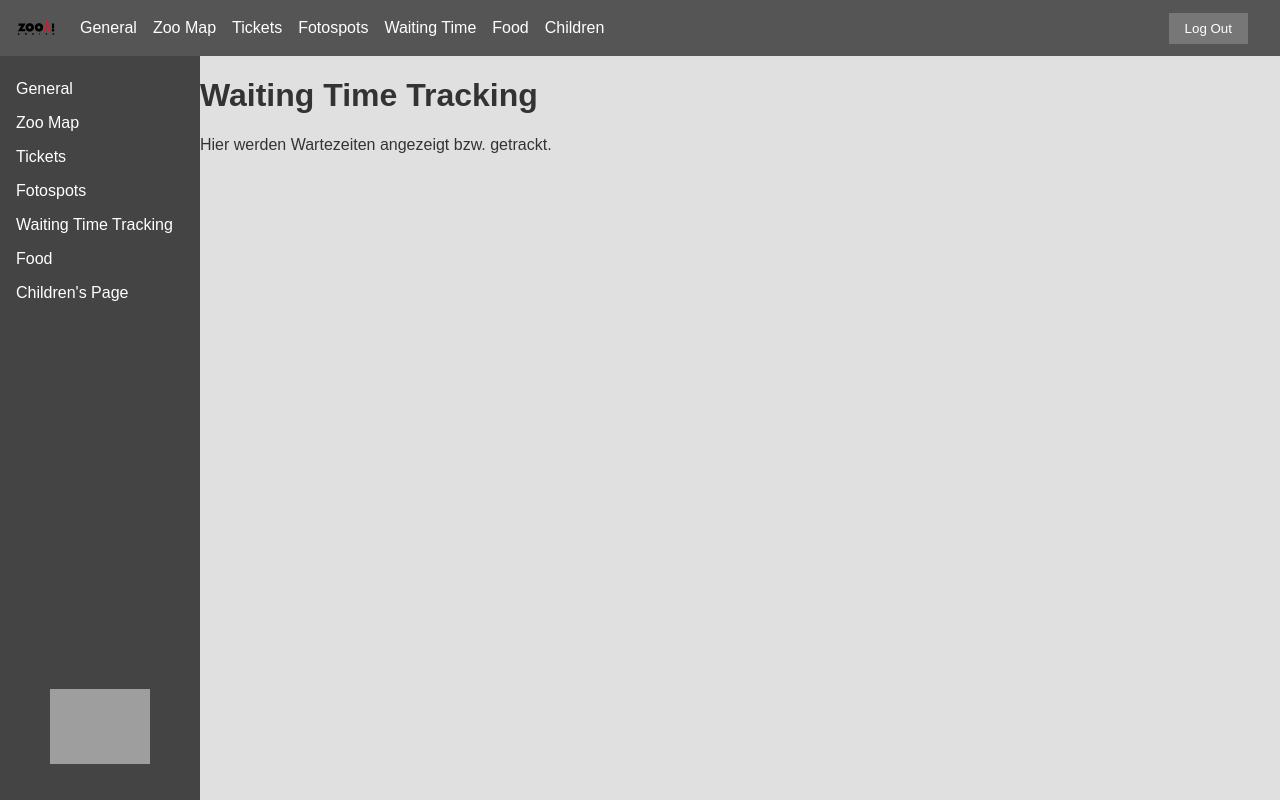
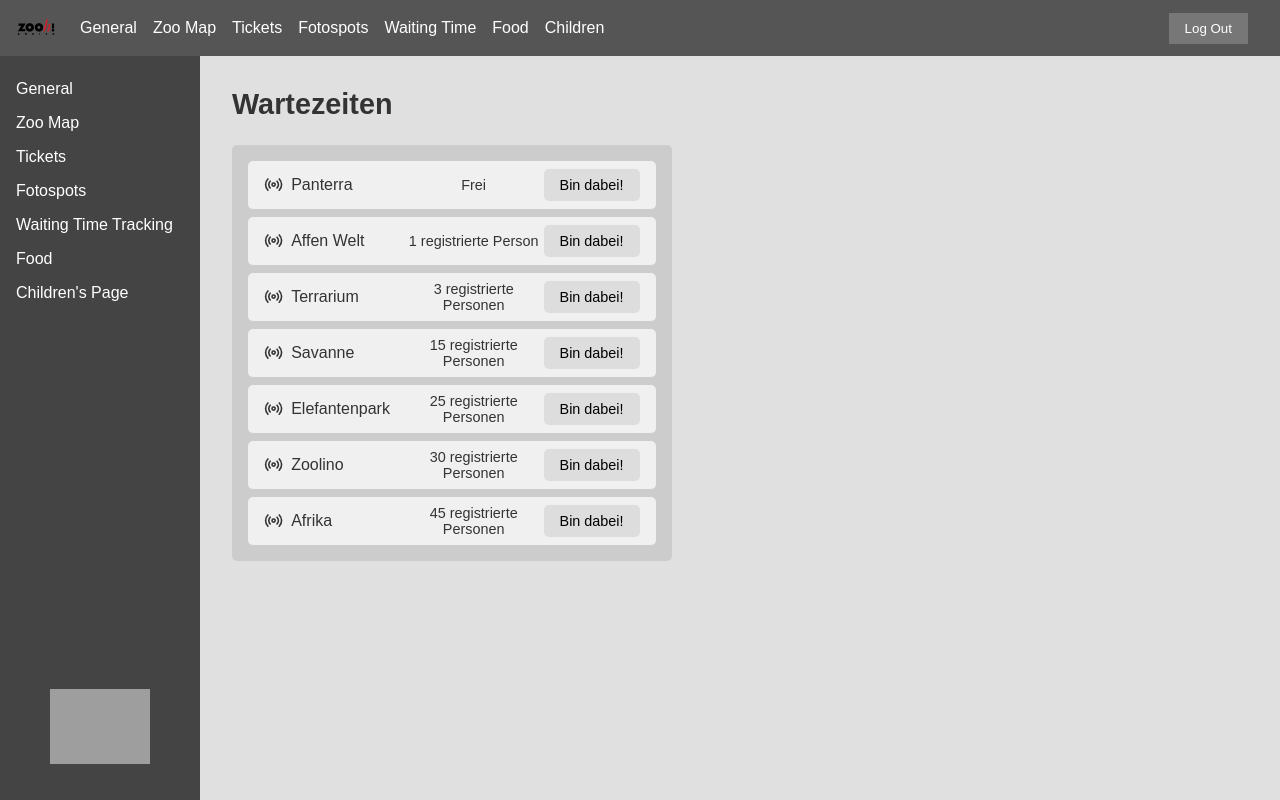
Before and after one commit to pderks-eth/Zooh-umsetzung, a React (Create React App) app: page /waiting in a window 1280 px wide. Built offline with nearby package versions, Linux system fonts and the light colour scheme; grey boxes are pictures that could not be loaded.

Commit message:
Add Waiting Time Tracking component and styles

```diff
--- a/src/components/Fotospots.js
+++ b/src/components/Fotospots.js
@@ -1,6 +1,6 @@
 import React from 'react';
 import '../styles/Fotospots.css';
-// import SnakeImage from '../images/snake.jpg'; // Beispielbildpfad anpassen
+import SnakeImage from '../images/Snake.png';
 
 function Fotospots() {
   return (
@@ -38,7 +38,7 @@ function Fotospots() {
         </div>
 
         <div className="fotospots-image-container">
-          {/* <img src={SnakeImage} alt="Snake" className="fotospots-image" /> */}
+          <img src={SnakeImage} alt="Snake" className="fotospots-image" />
         </div>
       </div>
     </div>
--- a/src/components/WaitingTimeTracking.js
+++ b/src/components/WaitingTimeTracking.js
@@ -1,10 +1,34 @@
 import React from 'react';
+import '../styles/WaitingTimeTracking.css';
+import { FiRadio } from 'react-icons/fi'; // Beispiel: einfacher Kreis als Icon
 
 function WaitingTimeTracking() {
+  // Beispiel-Daten
+  const areas = [
+    { name: 'Panterra', status: 'Frei' },
+    { name: 'Affen Welt', status: '1 registrierte Person' },
+    { name: 'Terrarium', status: '3 registrierte Personen' },
+    { name: 'Savanne', status: '15 registrierte Personen' },
+    { name: 'Elefantenpark', status: '25 registrierte Personen' },
+    { name: 'Zoolino', status: '30 registrierte Personen' },
+    { name: 'Afrika', status: '45 registrierte Personen' },
+  ];
+
   return (
-    <div>
-      <h1>Waiting Time Tracking</h1>
-      <p>Hier werden Wartezeiten angezeigt bzw. getrackt.</p>
+    <div className="waitingtime-container">
+      <h1>Wartezeiten</h1>
+      <div className="waitingtime-list">
+        {areas.map((area, index) => (
+          <div className="waitingtime-item" key={index}>
+            <div className="waitingtime-name">
+              <FiRadio className="waitingtime-icon" />
+              <span>{area.name}</span>
+            </div>
+            <div className="waitingtime-status">{area.status}</div>
+            <button className="waitingtime-button">Bin dabei!</button>
+          </div>
+        ))}
+      </div>
     </div>
   );
 }
--- /dev/null
+++ b/src/styles/WaitingTimeTracking.css
@@ -0,0 +1,63 @@
+.waitingtime-container {
+    padding: 2rem;
+    background: #e0e0e0;
+    box-sizing: border-box;
+    height: 100%;
+    overflow-y: auto;
+  }
+
+  .waitingtime-container h1 {
+    margin: 0;
+    font-size: 1.8rem;
+    margin-bottom: 1.5rem;
+  }
+
+  .waitingtime-list {
+    background: #ccc;
+    padding: 1rem;
+    border-radius: 5px;
+  }
+
+  .waitingtime-item {
+    display: flex;
+    align-items: center;
+    background: #f0f0f0;
+    margin-bottom: 0.5rem;
+    padding: 0.5rem 1rem;
+    border-radius: 5px;
+  }
+
+  .waitingtime-item:last-child {
+    margin-bottom: 0;
+  }
+
+  .waitingtime-name {
+    display: flex;
+    align-items: center;
+    flex: 1;
+  }
+
+  .waitingtime-icon {
+    margin-right: 0.5rem;
+    font-size: 1.2rem;
+  }
+
+  .waitingtime-status {
+    flex: 1;
+    text-align: center;
+    font-size: 0.9rem;
+    color: #333;
+  }
+
+  .waitingtime-button {
+    background: #ddd;
+    border: none;
+    border-radius: 5px;
+    padding: 0.5rem 1rem;
+    font-size: 0.9rem;
+    cursor: pointer;
+  }
+
+  .waitingtime-button:hover {
+    background: #bbb;
+  }
```
Also changed, not shown: src/images/Snake.png (added).
